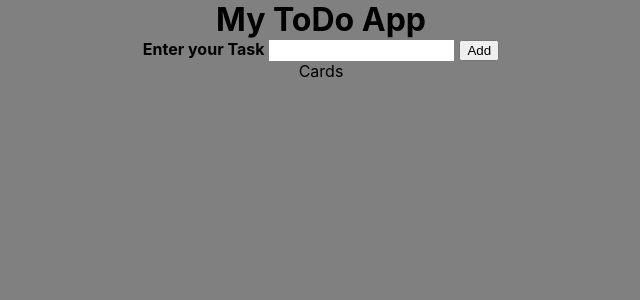
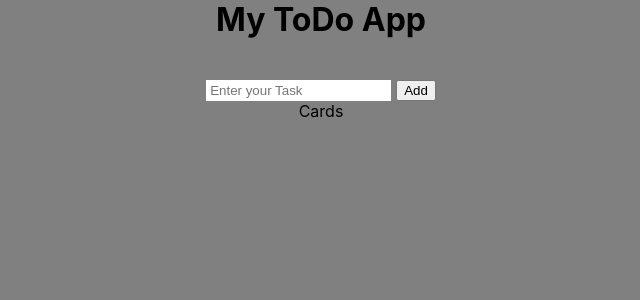
Before and after one commit to jawaharBala/E-Commerce-Project-React-MUI, a React (Create React App) app: page / in a window 1280 px wide. Shown: the top 300 px of the page, without its empty margins (319-959 px from the left). Built offline with nearby package versions, Linux system fonts and the light colour scheme.

Commit message:
Added funtionality to the input field

```diff
--- a/src/components/header/Header.css
+++ b/src/components/header/Header.css
@@ -1,6 +1,8 @@
 
 h1{
     background-color: gray;
-    margin: 0%;
+    margin-top: 0%;
+    margin-bottom: 5vh;
+
 
 }
--- a/src/components/inputField/InputField.jsx
+++ b/src/components/inputField/InputField.jsx
@@ -1,12 +1,32 @@
-import React from 'react'
-import './InputField.css'
+import React from 'react';
+import './InputField.css';
+import { useState } from 'react';
+
 
 const InputField = () => {
+  const  [inputString,setInputString] = useState('');
+  const [addString, setAddString] = useState([]);
+  const handleChange = (event) => {
+     setInputString(event.target.value);
+
+  }
+  const handleClick = (event)=>{
+   setAddString([...addString,inputString]);
+    console.log(addString)
+
+  }
+
   return (
     <div>
-        <label>Enter your Task</label>
-        <input type ='text'></input>
-        <button>Add</button>
+        {/* <label htmlFor='input'>Enter your Task</label> */}
+        <input onChange={handleChange} placeholder='Enter your Task' type ='text'></input>
+        <button onClick={handleClick} >Add</button>
+        {addString.map((elem, index)=>{
+          return [<h2 key={index}>{elem}</h2>,
+                  <h2>{elem}</h2>]
+        }
+
+        )}
     </div>
 
   )
```
